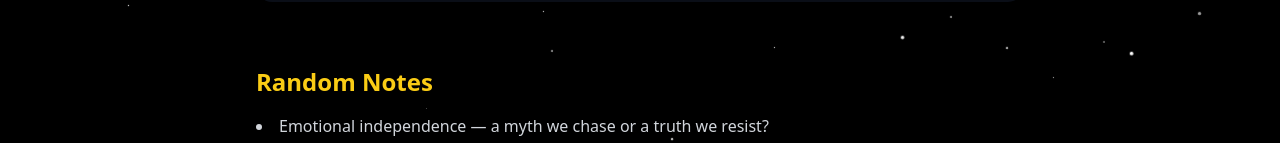
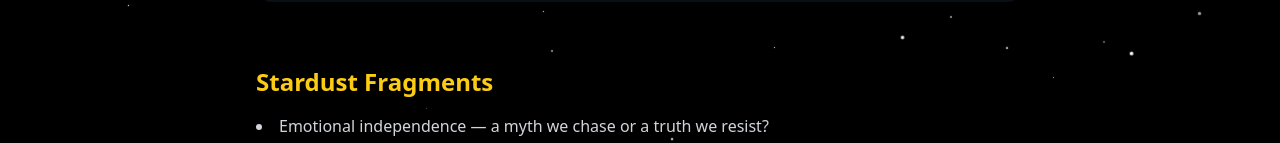
Before and after one commit to Veena-vk/veena-portfolio-dev, a Next.js app: page /moon in a window 1280 px wide. Shown: the part 669-812 px from the top of the page. Built offline with nearby package versions, Linux system fonts and the light colour scheme.

Commit message:
Update RandomNotes.tsx

```diff
--- a/app/moon/components/RandomNotes.tsx
+++ b/app/moon/components/RandomNotes.tsx
@@ -3,7 +3,7 @@
 export default function RandomNotes() {
   return (
     <div>
-      <h2 className="text-2xl font-semibold text-yellow-400 mb-4">Random Notes</h2>
+      <h2 className="text-2xl font-semibold text-yellow-400 mb-4">Stardust Fragments</h2>
       <ul className="text-gray-300 list-disc list-inside space-y-2">
         <li>Emotional independence — a myth we chase or a truth we resist?</li>
         <li>Free will feels real—until reality doesn’t bend.</li>
```
